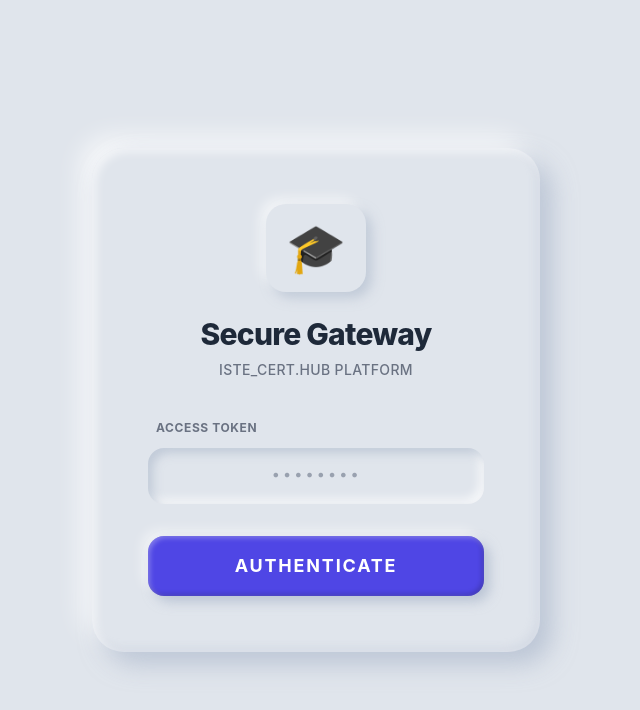
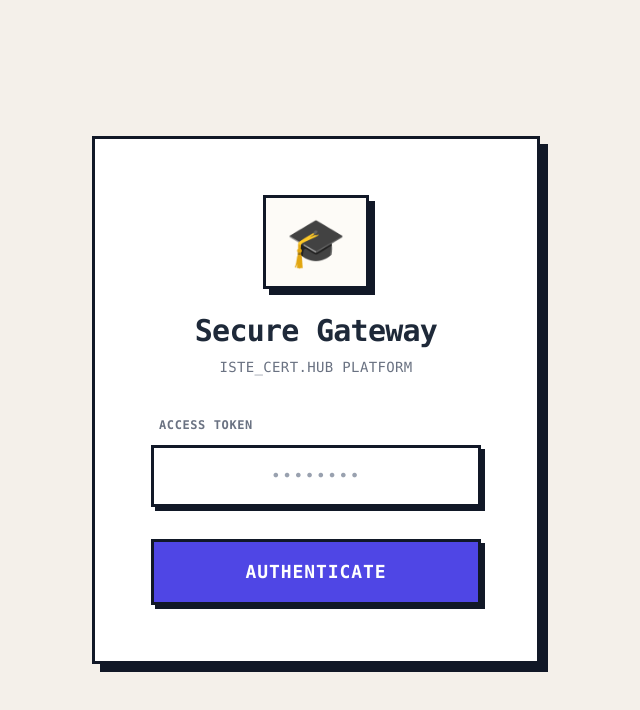
Before and after one commit to adhy2312/certificate-generator-app, a React app in the folder frontend/: page / in a window 1280 px wide. Shown: the top 710 px of the page, without its empty margins (324-964 px from the left). Built offline with nearby package versions, Linux system fonts and the light colour scheme; the HTML template or start-up script is replaced by a standard one.

Commit message:
update UI to neo-brutalist retro theme

```diff
--- a/frontend/src/index.css
+++ b/frontend/src/index.css
@@ -2,91 +2,81 @@
 
 @layer utilities {
   .clay-surface {
-    background-color: #e0e5ec;
+    background-color: #f4f0ea;
   }
 
   .clay-card {
-    background: #e0e5ec;
-    border-radius: 32px;
-    box-shadow:
-      12px 12px 24px rgb(163,177,198,0.6),
-      -12px -12px 24px rgba(255,255,255, 0.7),
-      inset 4px 4px 10px rgba(255, 255, 255, 0.6),
-      inset -4px -4px 10px rgba(163,177,198, 0.2);
+    background: #ffffff;
+    border: 3px solid #111827;
+    border-radius: 0px;
+    box-shadow: 8px 8px 0px #111827;
   }
 
   .clay-panel {
-    background: #e0e5ec;
-    border-radius: 20px;
-    box-shadow:
-      6px 6px 12px rgb(163,177,198,0.5),
-      -6px -6px 12px rgba(255,255,255, 0.6);
+    background: #fdfbf7;
+    border: 3px solid #111827;
+    border-radius: 0px;
+    box-shadow: 6px 6px 0px #111827;
   }
 
   .clay-btn-primary {
     background: #4f46e5;
-    color: white;
-    border-radius: 16px;
-    box-shadow:
-      6px 6px 12px rgb(163,177,198,0.6),
-      -6px -6px 12px rgba(255,255,255, 0.5),
-      inset 2px 2px 5px rgba(255, 255, 255, 0.3),
-      inset -2px -2px 5px rgba(0, 0, 0, 0.2);
-    transition: all 0.2s cubic-bezier(0.4, 0, 0.2, 1);
+    color: #ffffff;
+    border: 3px solid #111827;
+    border-radius: 0px;
+    box-shadow: 4px 4px 0px #111827;
+    font-weight: 700;
+    text-transform: uppercase;
+    letter-spacing: 0.05em;
+    transition: all 0.1s ease-in-out;
   }
 
   .clay-btn-primary:active {
-    box-shadow:
-      inset 4px 4px 8px rgba(0, 0, 0, 0.3),
-      inset -4px -4px 8px rgba(255, 255, 255, 0.2);
-    transform: translateY(2px);
+    box-shadow: 0px 0px 0px #111827;
+    transform: translate(4px, 4px);
   }
 
   .clay-btn {
-    background: #e0e5ec;
-    color: #6b7280;
-    border-radius: 16px;
-    box-shadow:
-      5px 5px 10px rgb(163,177,198,0.6),
-      -5px -5px 10px rgba(255,255,255, 0.6),
-      inset 2px 2px 5px rgba(255, 255, 255, 0.8),
-      inset -2px -2px 5px rgba(163,177,198, 0.2);
-    transition: all 0.2s cubic-bezier(0.4, 0, 0.2, 1);
+    background: #ffffff;
+    color: #111827;
+    border: 3px solid #111827;
+    border-radius: 0px;
+    box-shadow: 4px 4px 0px #111827;
+    font-weight: 700;
+    text-transform: uppercase;
+    letter-spacing: 0.05em;
+    transition: all 0.1s ease-in-out;
   }
 
   .clay-btn:hover {
-    color: #4f46e5;
+    background: #f3f4f6;
   }
 
   .clay-btn:active, .clay-btn.active {
-    box-shadow:
-      inset 5px 5px 10px rgb(163,177,198,0.6),
-      inset -5px -5px 10px rgba(255, 255, 255, 0.8);
-    color: #4f46e5;
-    transform: translateY(1px);
+    background: #111827;
+    color: #ffffff;
+    box-shadow: 0px 0px 0px #111827;
+    transform: translate(4px, 4px);
   }
 
   .clay-input {
-    background: #e0e5ec;
-    border-radius: 16px;
-    box-shadow:
-      inset 5px 5px 10px rgb(163,177,198,0.5),
-      inset -5px -5px 10px rgba(255, 255, 255, 0.7);
-    border: none;
+    background: #ffffff;
+    border: 3px solid #111827;
+    border-radius: 0px;
+    box-shadow: 4px 4px 0px #111827;
     outline: none;
-    transition: all 0.3s ease;
+    transition: all 0.1s ease-in-out;
   }
 
   .clay-input:focus {
-    box-shadow:
-      inset 7px 7px 14px rgb(163,177,198,0.6),
-      inset -7px -7px 14px rgba(255, 255, 255, 0.9);
+    box-shadow: 6px 6px 0px #4f46e5;
+    transform: translate(-2px, -2px);
   }
 }
 
 body {
   margin: 0;
-  font-family: 'Inter', -apple-system, BlinkMacSystemFont, "Segoe UI", Roboto, "Helvetica Neue", Arial, sans-serif;
-  background-color: #e0e5ec;
-  color: #374151;
+  font-family: ui-monospace, SFMono-Regular, Menlo, Monaco, Consolas, "Liberation Mono", "Courier New", monospace;
+  background-color: #f4f0ea;
+  color: #111827;
 }
```
